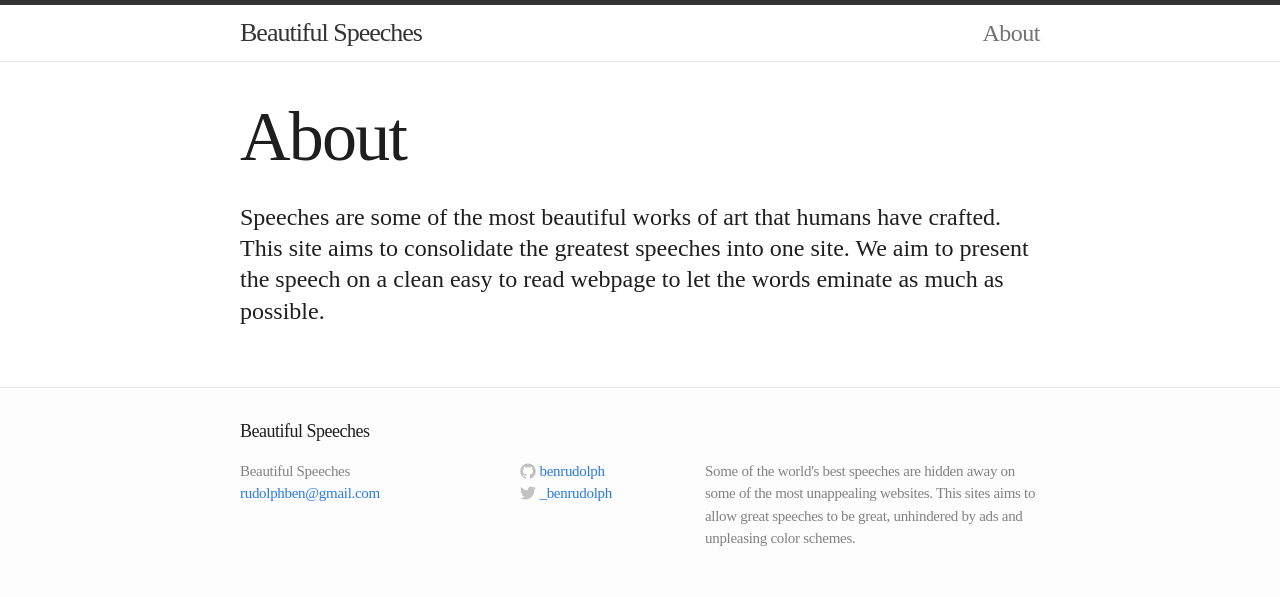
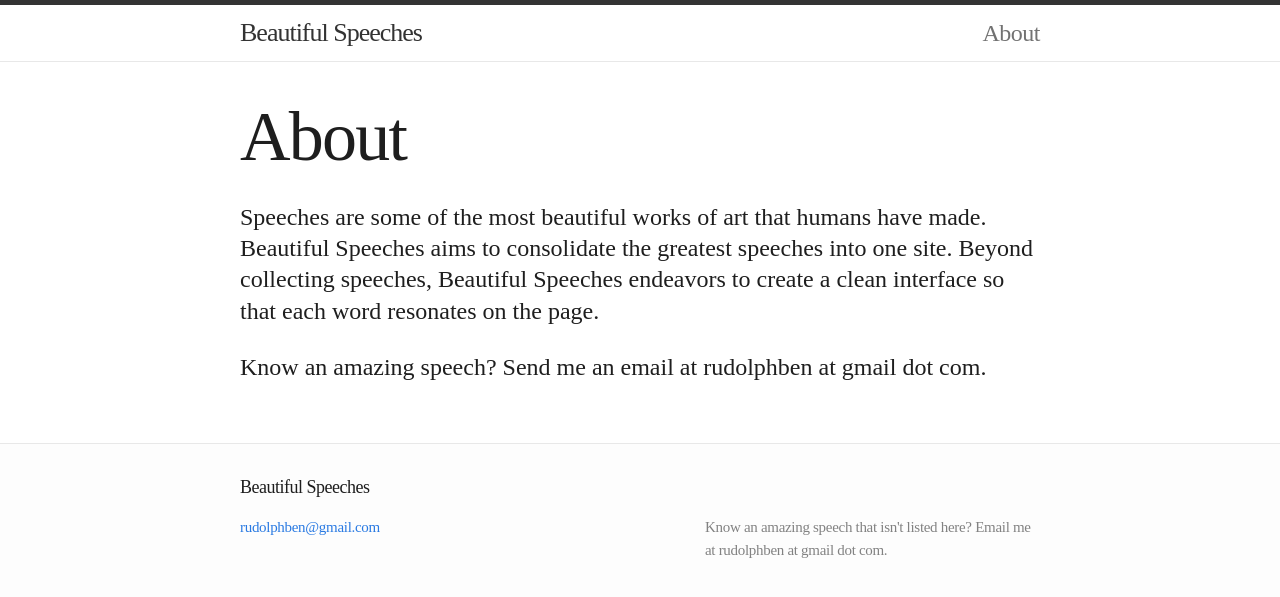
Before and after one commit to benrudolph/beautifulspeeches, a Jekyll site: the page built from about.md, in a window 1280 px wide. Shown: the top 597 px of the page. Built offline with Jekyll 4.4.1, drawn with Linux system fonts in a browser that asks for light colours; some web fonts are replaced; Markdown is read by kramdown in place of the engine named in the settings.

Commit message:
Description chagnes

```diff
--- a/_config.yml
+++ b/_config.yml
@@ -1,11 +1,11 @@
 # Site settings
 title: Beautiful Speeches
 email: rudolphben@gmail.com
-description: "Some of the world's best speeches are hidden away on some of the most unappealing websites. This sites aims to allow great speeches to be great, unhindered by ads and unpleasing color schemes."
+description: "Speeches are some of the most beautiful works of art that humans have made. Beautiful Speeches aims to consolidate the greatest speeches into one site. Beyond collecting speeches, Beautiful Speeches endeavors to create a clean interface so that each word resonates on the page."
 baseurl: /beautifulspeeches
 url: "http://yourdomain.com"
-twitter_username: _benrudolph
-github_username:  benrudolph
+twitter_username:
+github_username:
 
 # Build settings
 markdown: redcarpet
--- a/_includes/footer.html
+++ b/_includes/footer.html
@@ -6,7 +6,6 @@
 
     <div class="footer-col-1 column">
       <ul>
-        <li>{{ site.title }}</li>
         <li><a href="mailto:{{ site.email }}">{{ site.email }}</a></li>
       </ul>
     </div>
@@ -53,7 +52,7 @@
     </div>
 
     <div class="footer-col-3 column">
-      <p class="text">{{ site.description }}</p>
+      <p class="text">Know an amazing speech that isn't listed here? Email me at rudolphben at gmail dot com.</p>
     </div>
 
   </div>
--- a/about.md
+++ b/about.md
@@ -4,4 +4,6 @@ title: About
 permalink: /about/
 ---
 
-Speeches are some of the most beautiful works of art that humans have crafted. This site aims to consolidate the greatest speeches into one site. We aim to present the speech on a clean easy to read webpage to let the words eminate as much as possible.
+Speeches are some of the most beautiful works of art that humans have made. Beautiful Speeches aims to consolidate the greatest speeches into one site. Beyond collecting speeches, Beautiful Speeches endeavors to create a clean interface so that each word resonates on the page.
+
+Know an amazing speech? Send me an email at rudolphben at gmail dot com.
```
Also changed, not shown: 11 other files.
